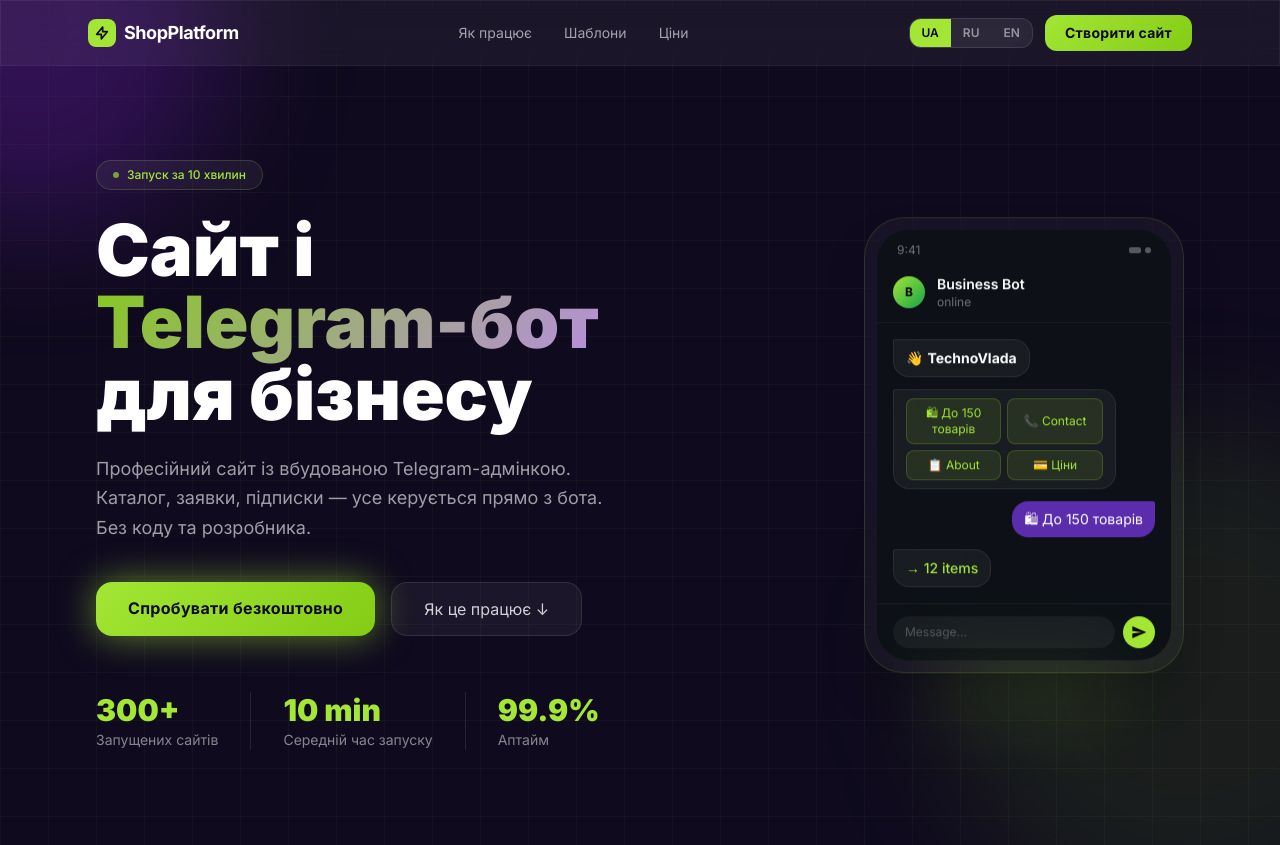
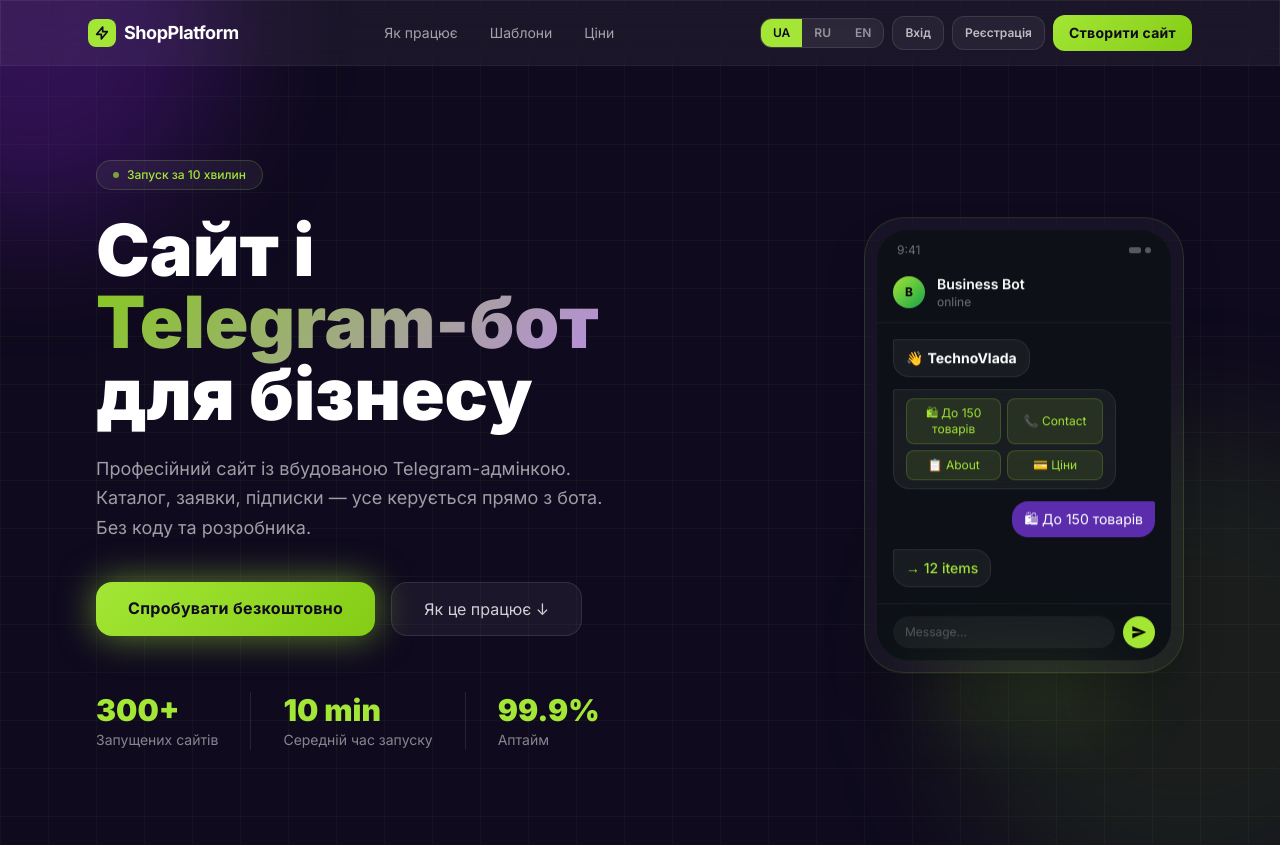
Before and after one commit to prostoArtemG/saas_platform, a FastAPI app: page / in a window 1280 px wide. Shown: the top 845 px of the page. Run offline with FastAPI, Linux system fonts and the light colour scheme; parts of the project's set-up code (start-up, migrations or seed data) failed here and were passed over; some libraries are stand-ins or nearby versions.

Commit message:
feat: auth nav buttons on main page (login/register/account/admin)
app/site/routes.py — index handler:
- Import get_current_user and _is_admin from app.site.auth (local import)
- Pass current_user and is_admin to index.html template context

templates/index.html — nav right-side:
Guest (not logged in):
  - 'Вхід' → /login
  - 'Реєстрація' → /register
  - 'Створити сайт' → /create-site  (cta-btn, always visible)
  - Mobile: login icon button instead of text links

Logged-in user:
  - 'Адмінка' → /admin  (brand-lime border, shown only if is_admin)
  - 'Мій кабінет' → /account
  - 'Створити сайт' → /create-site  (cta-btn)
  - 'Вийти' → POST /logout  (form, muted)
  - Mobile: account icon button instead of text links

All text buttons use whitespace-nowrap so they never wrap on narrow viewports.
Text links are hidden on mobile (sm:hidden / hidden sm:inline-flex);
icon fallbacks (svg) are shown only on mobile.

```diff
--- a/app/site/routes.py
+++ b/app/site/routes.py
@@ -109,7 +109,9 @@ async def index(
     lang: Optional[str] = None,
     lang_cookie: Optional[str] = Cookie(default=None, alias="lang"),
 ) -> HTMLResponse:
+    from app.site.auth import get_current_user, _is_admin  # local import avoids circular
     chosen = _resolve_lang(lang, lang_cookie)
+    current_user = await get_current_user(request)
     response = templates.TemplateResponse(
         "index.html",
         {
@@ -117,6 +119,8 @@ async def index(
             "t": get_t(chosen),
             "lang": chosen,
             "supported_langs": SUPPORTED_LANGS,
+            "current_user": current_user,
+            "is_admin": _is_admin(current_user),
         },
     )
     response.set_cookie("lang", chosen, max_age=60 * 60 * 24 * 365, samesite="lax")
--- a/templates/index.html
+++ b/templates/index.html
@@ -44,13 +44,59 @@
         <a href="#templates" class="hover:text-white transition-colors">{{ t.nav.templates }}</a>
         <a href="#pricing" class="hover:text-white transition-colors">{{ t.nav.pricing }}</a>
       </nav>
-      <div class="flex items-center gap-3">
+      <div class="flex items-center gap-2">
+        <!-- Language switcher -->
         <div class="flex items-center glass rounded-xl overflow-hidden border border-white/10 text-xs font-semibold">
           {% for l in supported_langs %}
           <a href="/?lang={{ l }}" class="px-3 py-1.5 transition-colors {% if l == lang %}bg-brand-lime text-brand-dark{% else %}text-white/50 hover:text-white{% endif %}">{{ l | upper }}</a>
           {% endfor %}
         </div>
-        <a href="/create-site" class="cta-btn px-5 py-2 rounded-xl text-sm inline-flex">{{ t.nav.create_site }}</a>
+
+        {% if current_user %}
+          <!-- Logged-in state -->
+          {% if is_admin %}
+          <a href="/admin"
+             class="hidden sm:inline-flex px-3 py-2 rounded-xl text-xs font-semibold border border-brand-lime/40 text-brand-lime hover:bg-brand-lime/10 transition-colors whitespace-nowrap">
+            ⚙ Адмінка
+          </a>
+          {% endif %}
+          <a href="/account"
+             class="hidden sm:inline-flex px-3 py-2 rounded-xl text-xs font-semibold bg-white/5 border border-white/10 text-white/70 hover:text-white hover:border-brand-lime/40 transition-colors whitespace-nowrap">
+            👤 Мій кабінет
+          </a>
+          <a href="/create-site" class="cta-btn px-4 py-2 rounded-xl text-sm inline-flex whitespace-nowrap">{{ t.nav.create_site }}</a>
+          <form method="post" action="/logout" class="hidden sm:inline">
+            <button type="submit"
+                    class="px-3 py-2 rounded-xl text-xs font-semibold text-white/40 hover:text-white transition-colors whitespace-nowrap">
+              Вийти
+            </button>
+          </form>
+          <!-- Mobile: account icon only -->
+          <a href="/account"
+             class="sm:hidden px-2.5 py-2 rounded-xl bg-white/5 border border-white/10 text-white/70 hover:text-white transition-colors">
+            <svg class="w-4 h-4" fill="none" stroke="currentColor" viewBox="0 0 24 24">
+              <path stroke-linecap="round" stroke-linejoin="round" stroke-width="2" d="M16 7a4 4 0 11-8 0 4 4 0 018 0zM12 14a7 7 0 00-7 7h14a7 7 0 00-7-7z"/>
+            </svg>
+          </a>
+        {% else %}
+          <!-- Guest state -->
+          <a href="/login"
+             class="hidden sm:inline-flex px-3 py-2 rounded-xl text-xs font-semibold bg-white/5 border border-white/10 text-white/70 hover:text-white hover:border-white/25 transition-colors whitespace-nowrap">
+            Вхід
+          </a>
+          <a href="/register"
+             class="hidden sm:inline-flex px-3 py-2 rounded-xl text-xs font-semibold bg-white/5 border border-white/10 text-white/70 hover:text-white hover:border-brand-lime/40 transition-colors whitespace-nowrap">
+            Реєстрація
+          </a>
+          <a href="/create-site" class="cta-btn px-4 py-2 rounded-xl text-sm inline-flex whitespace-nowrap">{{ t.nav.create_site }}</a>
+          <!-- Mobile: login icon -->
+          <a href="/login"
+             class="sm:hidden px-2.5 py-2 rounded-xl bg-white/5 border border-white/10 text-white/70 hover:text-white transition-colors">
+            <svg class="w-4 h-4" fill="none" stroke="currentColor" viewBox="0 0 24 24">
+              <path stroke-linecap="round" stroke-linejoin="round" stroke-width="2" d="M11 16l-4-4m0 0l4-4m-4 4h14m-5 4v1a3 3 0 01-3 3H6a3 3 0 01-3-3V7a3 3 0 013-3h7a3 3 0 013 3v1"/>
+            </svg>
+          </a>
+        {% endif %}
       </div>
     </div>
   </header>
```
